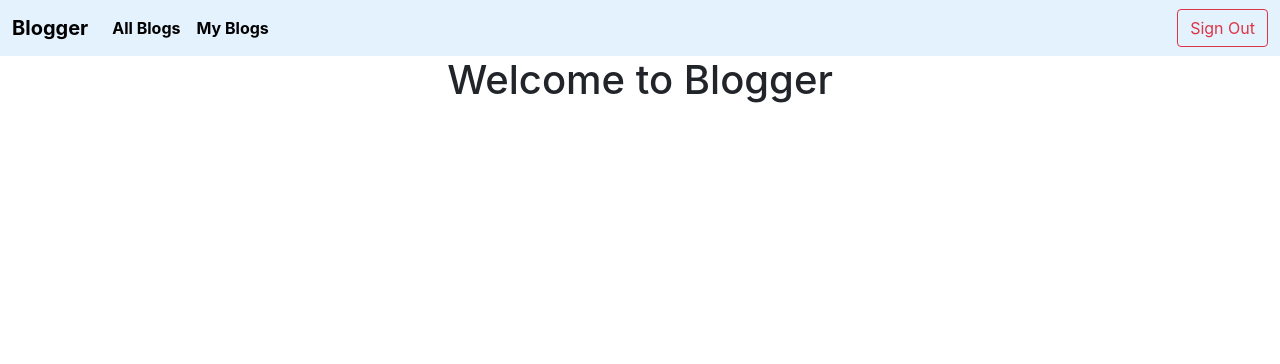
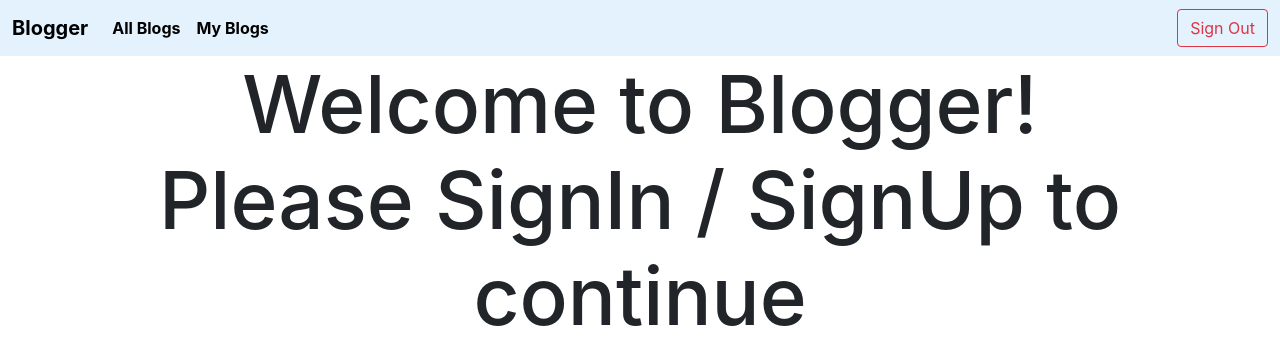
Before and after one commit to UsamaJaved35/Blogger-frontend, a React (Create React App) app in the folder blogger-frontend/: page / in a window 1280 px wide. Shown: the top 364 px of the page. Built offline with nearby package versions, Linux system fonts and the light colour scheme.

Commit message:
configured protected routing

```diff
--- a/blogger-frontend/src/App.js
+++ b/blogger-frontend/src/App.js
@@ -1,17 +1,31 @@
 import './App.css';
 import { BrowserRouter as Router, Route, Routes } from 'react-router-dom';
+import React,{useState,useEffect} from 'react';
 import Header from './components/Header';
 import BlogList from './components/BlogList';
+import Body from './components/Body';
+import BlogPostForm from './components/BlogPostForm';
+import PrivateRoute from './components/PrivateRoute';
 
 function App() {
+  const [isSignedIn, setIsSignedIn] = useState(false);
+
+  useEffect(() => {
+    // Check if the user is signed in by checking the presence of a token in localStorage
+    const token = localStorage.getItem('token');
+    // setIsSignedIn(!!token);
+    setIsSignedIn(false)
+  }, []);
   return (
     <Router>
       <div className="App">
-        <Header />
+        <Header isSignedIn={isSignedIn} setIsSignedIn={setIsSignedIn}  />
         <Routes>
-          <Route path="/all-posts" element={<BlogList filter="all-posts" />} />
-          <Route path="/my-posts" element={<BlogList filter="my-posts" />} />
-          <Route exact path="/" element={<h1> Welcome to Blogger</h1>} />
+          <Route path="/" element={<Body isSignedIn={isSignedIn} />} />
+          <Route path="/all-posts" element={<PrivateRoute element={BlogList} isSignedIn={isSignedIn} filter="all-posts" />} />
+          <Route path="/my-posts" element={<PrivateRoute element={BlogList} isSignedIn={isSignedIn} filter="my-posts" />} />
+          <Route path="/create" element={<PrivateRoute element={BlogPostForm} isSignedIn={isSignedIn} onSuccess={() => window.location.href = '/all-posts'} />} />
+          <Route path="/edit/:id" element={<PrivateRoute element={BlogPostForm} isSignedIn={isSignedIn} onSuccess={() => window.location.href = '/all-posts'} />} />
         </Routes>
       </div>
     </Router>
```
